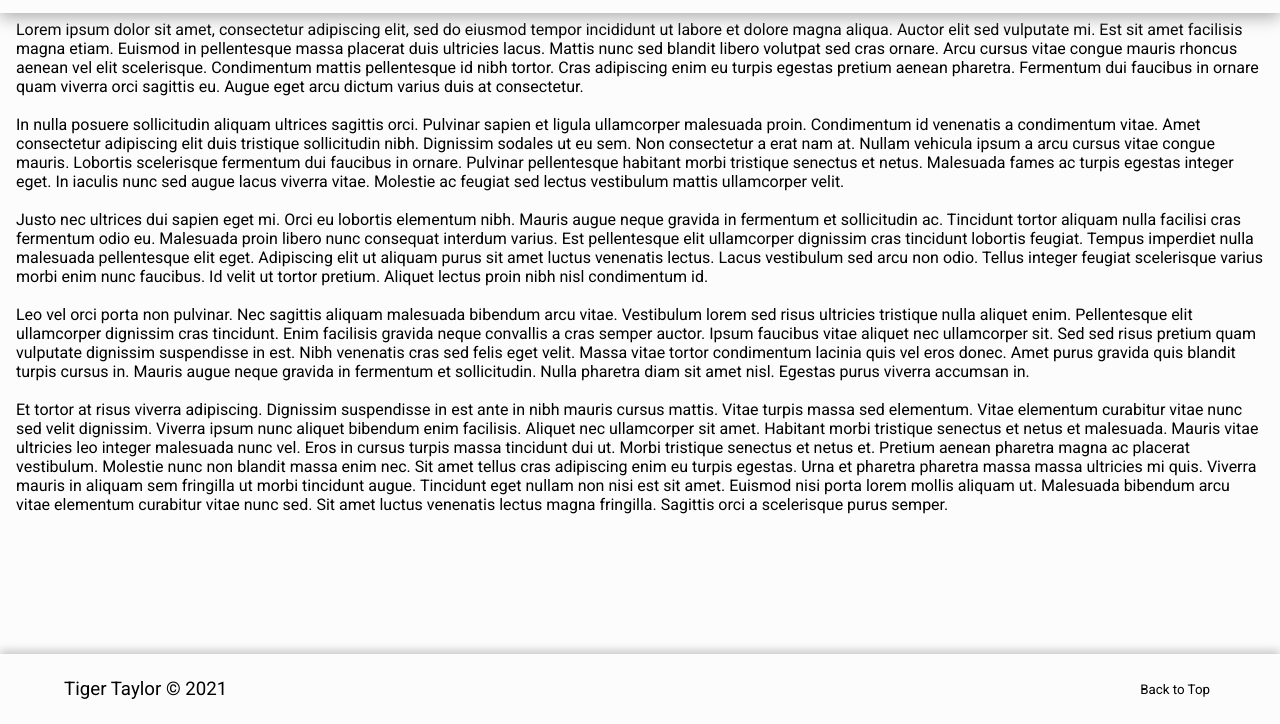
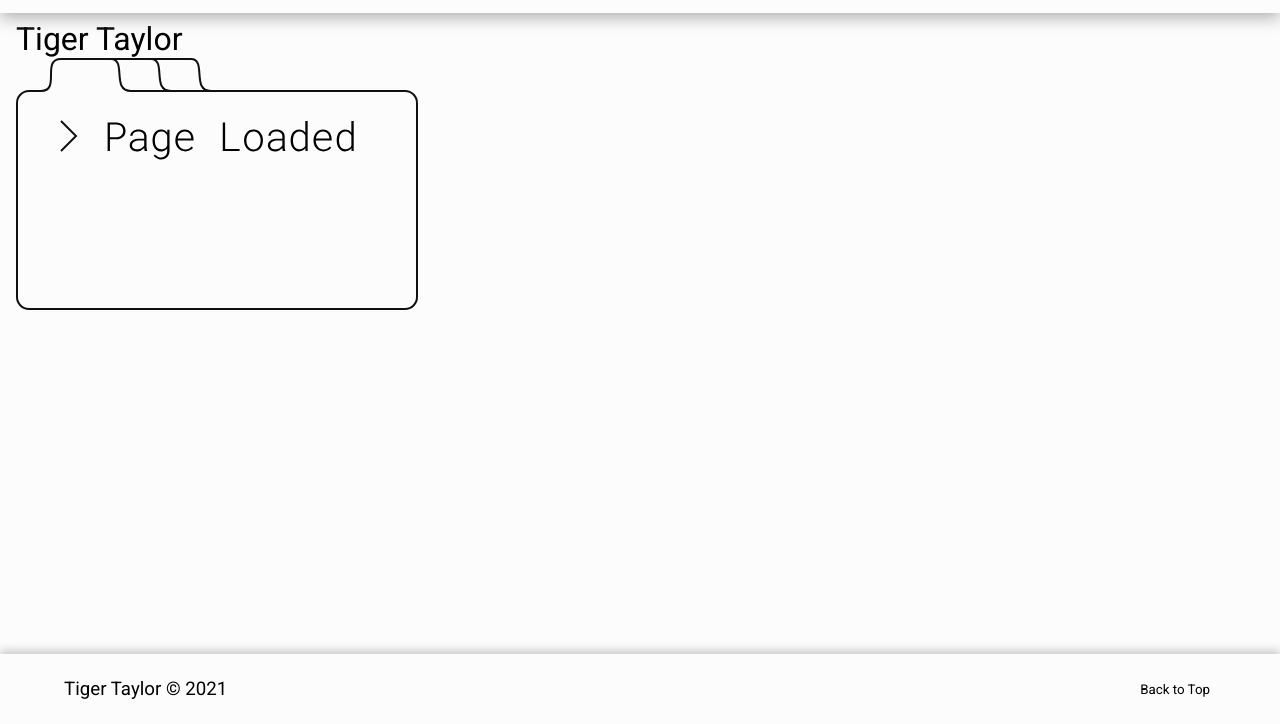
Before and after one commit to actuallyatiger/Portfolio, a Gatsby site: page / in a window 1280 px wide. Shown: the part 76-800 px from the top of the page. Built offline with nearby package versions, Linux system fonts and the light colour scheme; Gatsby itself is replaced by a stand-in of ours.

Commit message:
Replaced placeholder text and added icons

```diff
--- a/src/pages/index.js
+++ b/src/pages/index.js
@@ -4,76 +4,15 @@ import Layout from "../components/layout"
 
 import * as indexStyles from "../styles/index.module.scss"
 
+import files from "../images/files.svg"
+
 const Home = () => {
   return (
     <Layout title="Home">
-      <p>
-        Lorem ipsum dolor sit amet, consectetur adipiscing elit, sed do eiusmod
-        tempor incididunt ut labore et dolore magna aliqua. Auctor elit sed
-        vulputate mi. Est sit amet facilisis magna etiam. Euismod in
-        pellentesque massa placerat duis ultricies lacus. Mattis nunc sed
-        blandit libero volutpat sed cras ornare. Arcu cursus vitae congue mauris
-        rhoncus aenean vel elit scelerisque. Condimentum mattis pellentesque id
-        nibh tortor. Cras adipiscing enim eu turpis egestas pretium aenean
-        pharetra. Fermentum dui faucibus in ornare quam viverra orci sagittis
-        eu. Augue eget arcu dictum varius duis at consectetur.
-      </p>
-      <br />
-      <p>
-        In nulla posuere sollicitudin aliquam ultrices sagittis orci. Pulvinar
-        sapien et ligula ullamcorper malesuada proin. Condimentum id venenatis a
-        condimentum vitae. Amet consectetur adipiscing elit duis tristique
-        sollicitudin nibh. Dignissim sodales ut eu sem. Non consectetur a erat
-        nam at. Nullam vehicula ipsum a arcu cursus vitae congue mauris.
-        Lobortis scelerisque fermentum dui faucibus in ornare. Pulvinar
-        pellentesque habitant morbi tristique senectus et netus. Malesuada fames
-        ac turpis egestas integer eget. In iaculis nunc sed augue lacus viverra
-        vitae. Molestie ac feugiat sed lectus vestibulum mattis ullamcorper
-        velit.
-      </p>
-      <br />
-      <p>
-        Justo nec ultrices dui sapien eget mi. Orci eu lobortis elementum nibh.
-        Mauris augue neque gravida in fermentum et sollicitudin ac. Tincidunt
-        tortor aliquam nulla facilisi cras fermentum odio eu. Malesuada proin
-        libero nunc consequat interdum varius. Est pellentesque elit ullamcorper
-        dignissim cras tincidunt lobortis feugiat. Tempus imperdiet nulla
-        malesuada pellentesque elit eget. Adipiscing elit ut aliquam purus sit
-        amet luctus venenatis lectus. Lacus vestibulum sed arcu non odio. Tellus
-        integer feugiat scelerisque varius morbi enim nunc faucibus. Id velit ut
-        tortor pretium. Aliquet lectus proin nibh nisl condimentum id.
-      </p>
-      <br />
-      <p>
-        Leo vel orci porta non pulvinar. Nec sagittis aliquam malesuada bibendum
-        arcu vitae. Vestibulum lorem sed risus ultricies tristique nulla aliquet
-        enim. Pellentesque elit ullamcorper dignissim cras tincidunt. Enim
-        facilisis gravida neque convallis a cras semper auctor. Ipsum faucibus
-        vitae aliquet nec ullamcorper sit. Sed sed risus pretium quam vulputate
-        dignissim suspendisse in est. Nibh venenatis cras sed felis eget velit.
-        Massa vitae tortor condimentum lacinia quis vel eros donec. Amet purus
-        gravida quis blandit turpis cursus in. Mauris augue neque gravida in
-        fermentum et sollicitudin. Nulla pharetra diam sit amet nisl. Egestas
-        purus viverra accumsan in.
-      </p>
-      <br />
-      <p>
-        Et tortor at risus viverra adipiscing. Dignissim suspendisse in est ante
-        in nibh mauris cursus mattis. Vitae turpis massa sed elementum. Vitae
-        elementum curabitur vitae nunc sed velit dignissim. Viverra ipsum nunc
-        aliquet bibendum enim facilisis. Aliquet nec ullamcorper sit amet.
-        Habitant morbi tristique senectus et netus et malesuada. Mauris vitae
-        ultricies leo integer malesuada nunc vel. Eros in cursus turpis massa
-        tincidunt dui ut. Morbi tristique senectus et netus et. Pretium aenean
-        pharetra magna ac placerat vestibulum. Molestie nunc non blandit massa
-        enim nec. Sit amet tellus cras adipiscing enim eu turpis egestas. Urna
-        et pharetra pharetra massa massa ultricies mi quis. Viverra mauris in
-        aliquam sem fringilla ut morbi tincidunt augue. Tincidunt eget nullam
-        non nisi est sit amet. Euismod nisi porta lorem mollis aliquam ut.
-        Malesuada bibendum arcu vitae elementum curabitur vitae nunc sed. Sit
-        amet luctus venenatis lectus magna fringilla. Sagittis orci a
-        scelerisque purus semper.
-      </p>
+      <div className={indexStyles.hero}>
+        <h1>Tiger Taylor</h1>
+        <img src={files} alt="'Page Loaded' inside a text editor" />
+      </div>
     </Layout>
   )
 }
```
Also changed, not shown: src/images/close.svg (added), src/images/files.svg (added), src/images/menu.svg (added).
